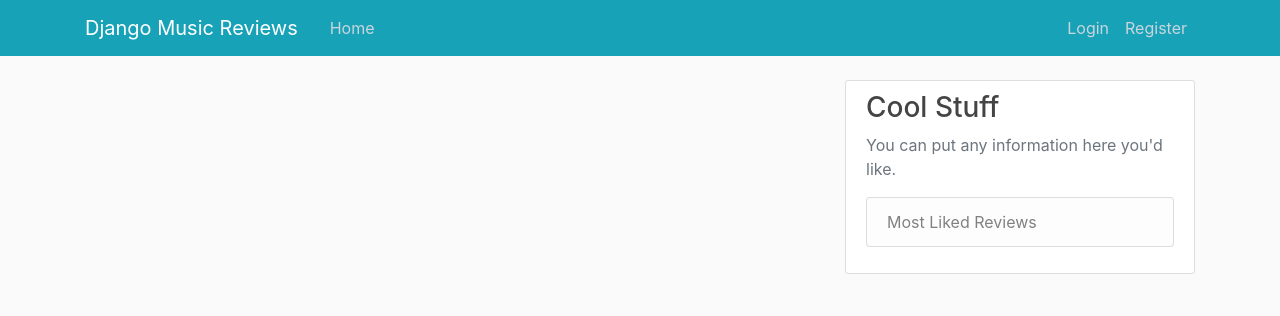
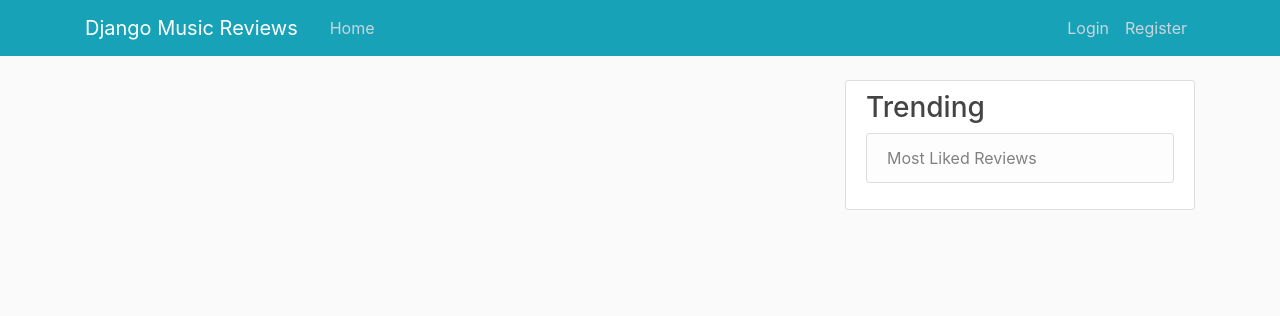
Before and after one commit to fpaul787/Reviews-App, a Django app: page /home in a window 1280 px wide. Shown: the top 316 px of the page. Run offline with Django 3.2, Linux system fonts and the light colour scheme; data that the repository does not hold is empty; some libraries are stand-ins or nearby versions.

Commit message:
added link in comment section to user profile

```diff
--- a/reviews/templates/base.html
+++ b/reviews/templates/base.html
@@ -68,8 +68,7 @@
             </div>
             <div class="col-md-4">
                 <div class="content-section">
-                    <h3>Cool Stuff</h3>
-                    <p class='text-muted'>You can put any information here you'd like.
+                    <h3>Trending</h3>
                     <ul class="list-group">
                         <li class="list-group-item list-group-item-light">Most Liked Reviews</li>
                     </ul>
--- a/reviews/templates/review_detail.html
+++ b/reviews/templates/review_detail.html
@@ -59,7 +59,9 @@ Review Detail
                         <span class="text-muted pull-right">
                             {{comment.timestamp}}
                         </span>
-                        <h4 class="text-success">{{comment.author}}</h4>
+                        <a href="{%url 'user-reviews' comment.author.username %}">
+                            <h4 class="text-success">{{comment.author}}</h4>
+                        </a>
                         <p>{{comment.content}}</p>
 
                         <hr />
```
